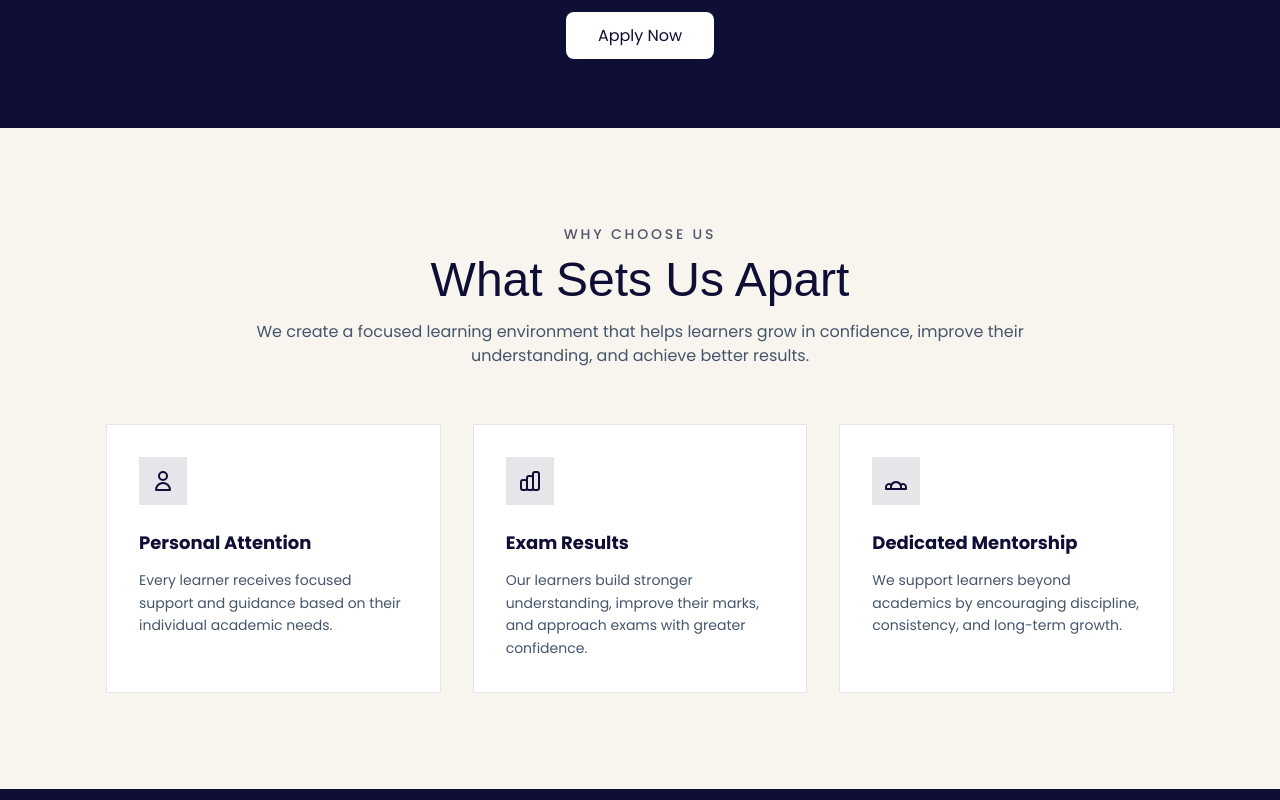
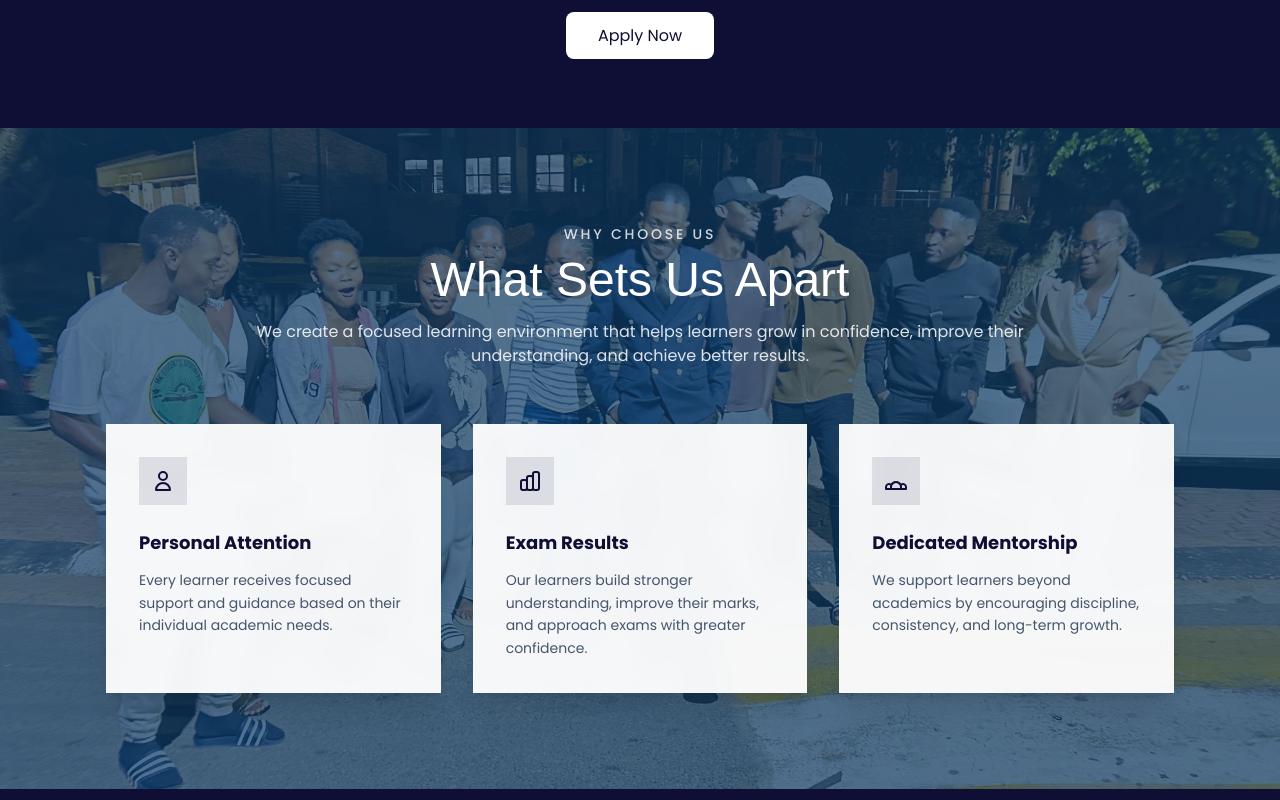
Before and after one commit to IsmaelDlamini/buhle, a React (Vite) app: page / in a window 1280 px wide. Shown: the part 3880-4680 px from the top of the page. Built offline with nearby package versions, Linux system fonts and the light colour scheme; a web font is replaced by a local one.

Commit message:
changed what we offer section

```diff
--- a/src/pages/Home.jsx
+++ b/src/pages/Home.jsx
@@ -15,6 +15,7 @@ import hero4 from '../assets/hero-4.jpg'
 import hero5 from '../assets/hero-5.jpg'
 import activities from '../assets/activities.jpg'
 import notice from '../assets/notice.jpg'
+import bgImage2 from '../assets/bgimage2.jpg'
 
 export default function Home(){
 
@@ -444,26 +445,34 @@ const [currentStoryIndex, setCurrentStoryIndex] = useState(0);
   </div>
 </section>
 
+<section
+  className="relative py-24 bg-cover bg-center bg-no-repeat bg-fixed"
+  style={{ backgroundImage: `url(${bgImage2})` }}
+>
+  {/* Blue overlay */}
+  <div className="absolute inset-0 bg-[#0d3b66]/70" />
 
-<section className="py-24 bg-grey">
-  <div className="container mx-auto px-4">
+  {/* Content */}
+  <div className="relative z-10 container mx-auto px-4">
     <div className="mx-auto max-w-3xl text-center">
-      <p className="font-poppins text-sm font-medium uppercase tracking-[0.2em] text-secondary/70">
+      <p className="font-poppins text-sm font-medium uppercase tracking-[0.2em] text-white/80">
         Why Choose Us
       </p>
-      <h2 className="mt-3 font-zuume text-4xl md:text-5xl text-secondary">
+
+      <h2 className="mt-3 font-zuume text-4xl text-white md:text-5xl">
         What Sets Us Apart
       </h2>
-      <p className="mt-4 font-poppins text-sm md:text-base text-slate-600">
+
+      <p className="mt-4 font-poppins text-sm text-white/85 md:text-base">
         We create a focused learning environment that helps learners grow in
         confidence, improve their understanding, and achieve better results.
       </p>
     </div>
 
-    <div className="mt-14 grid grid-cols-1 md:grid-cols-2 lg:grid-cols-3 gap-8">
-      <div className="bg-white p-8 border border-secondary/10 hover:shadow-xl transition-all duration-300">
-        <div className="w-12 h-12 bg-secondary/10 text-secondary flex items-center justify-center mb-6">
-          <svg className="w-6 h-6" fill="none" stroke="currentColor" viewBox="0 0 24 24">
+    <div className="mt-14 grid grid-cols-1 gap-8 md:grid-cols-2 lg:grid-cols-3">
+      <div className="border border-white/15 bg-white/95 p-8 shadow-xl backdrop-blur-sm transition-all duration-300 hover:-translate-y-1 hover:shadow-2xl">
+        <div className="mb-6 flex h-12 w-12 items-center justify-center bg-secondary/10 text-secondary">
+          <svg className="h-6 w-6" fill="none" stroke="currentColor" viewBox="0 0 24 24">
             <path
               strokeLinecap="round"
               strokeLinejoin="round"
@@ -473,19 +482,19 @@ const [currentStoryIndex, setCurrentStoryIndex] = useState(0);
           </svg>
         </div>
 
-        <h3 className="text-lg font-bold text-secondary mb-3 font-poppins">
+        <h3 className="mb-3 font-poppins text-lg font-bold text-secondary">
           Personal Attention
         </h3>
 
-        <p className="text-sm text-slate-600 leading-relaxed font-poppins">
+        <p className="font-poppins text-sm leading-relaxed text-slate-600">
           Every learner receives focused support and guidance based on their
           individual academic needs.
         </p>
       </div>
 
-      <div className="bg-white p-8 border border-secondary/10 hover:shadow-xl transition-all duration-300">
-        <div className="w-12 h-12 bg-secondary/10 text-secondary flex items-center justify-center mb-6">
-          <svg className="w-6 h-6" fill="none" stroke="currentColor" viewBox="0 0 24 24">
+      <div className="border border-white/15 bg-white/95 p-8 shadow-xl backdrop-blur-sm transition-all duration-300 hover:-translate-y-1 hover:shadow-2xl">
+        <div className="mb-6 flex h-12 w-12 items-center justify-center bg-secondary/10 text-secondary">
+          <svg className="h-6 w-6" fill="none" stroke="currentColor" viewBox="0 0 24 24">
             <path
               strokeLinecap="round"
               strokeLinejoin="round"
@@ -495,19 +504,19 @@ const [currentStoryIndex, setCurrentStoryIndex] = useState(0);
           </svg>
         </div>
 
-        <h3 className="text-lg font-bold text-secondary mb-3 font-poppins">
+        <h3 className="mb-3 font-poppins text-lg font-bold text-secondary">
           Exam Results
         </h3>
 
-        <p className="text-sm text-slate-600 leading-relaxed font-poppins">
+        <p className="font-poppins text-sm leading-relaxed text-slate-600">
           Our learners build stronger understanding, improve their marks, and
           approach exams with greater confidence.
         </p>
       </div>
 
-      <div className="bg-white p-8 border border-secondary/10 hover:shadow-xl transition-all duration-300">
-        <div className="w-12 h-12 bg-secondary/10 text-secondary flex items-center justify-center mb-6">
-          <svg className="w-6 h-6" fill="none" stroke="currentColor" viewBox="0 0 24 24">
+      <div className="border border-white/15 bg-white/95 p-8 shadow-xl backdrop-blur-sm transition-all duration-300 hover:-translate-y-1 hover:shadow-2xl">
+        <div className="mb-6 flex h-12 w-12 items-center justify-center bg-secondary/10 text-secondary">
+          <svg className="h-6 w-6" fill="none" stroke="currentColor" viewBox="0 0 24 24">
             <path
               strokeLinecap="round"
               strokeLinejoin="round"
@@ -517,11 +526,11 @@ const [currentStoryIndex, setCurrentStoryIndex] = useState(0);
           </svg>
         </div>
 
-        <h3 className="text-lg font-bold text-secondary mb-3 font-poppins">
+        <h3 className="mb-3 font-poppins text-lg font-bold text-secondary">
           Dedicated Mentorship
         </h3>
 
-        <p className="text-sm text-slate-600 leading-relaxed font-poppins">
+        <p className="font-poppins text-sm leading-relaxed text-slate-600">
           We support learners beyond academics by encouraging discipline,
           consistency, and long-term growth.
         </p>
```
Also changed, not shown: src/assets/bgImage2.jpg (added).
